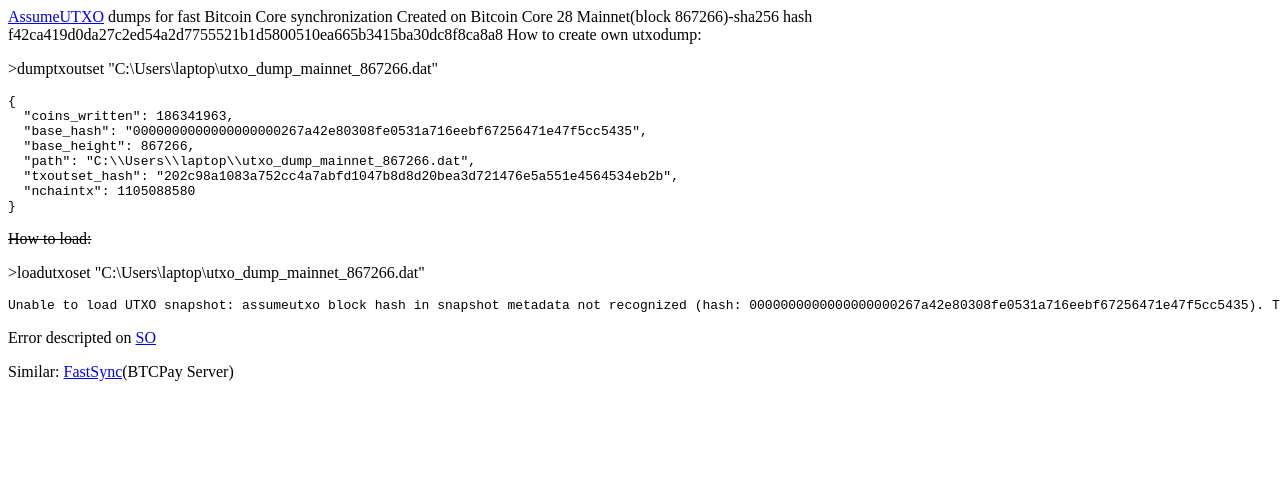
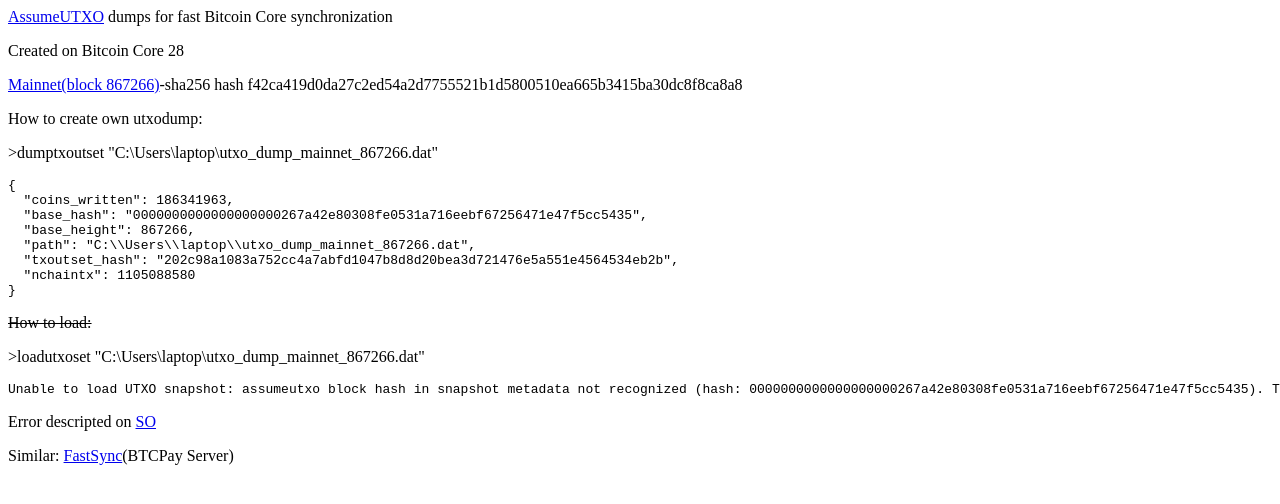
Before and after one commit to helpau/assumeutxo_dumps, a plain HTML site: page index.html in a window 1280 px wide. Shown: the top 504 px of the page. Drawn offline with Linux system fonts and the light colour scheme.

Commit message:
Update index.html

```diff
--- a/index.html
+++ b/index.html
@@ -1,7 +1,7 @@
-<p><a href="https://github.com/bitcoin/bitcoin/blob/master/doc/assumeutxo.md">AssumeUTXO</a> dumps for fast Bitcoin Core synchronization
-Created on Bitcoin Core 28
-Mainnet(block 867266)-sha256 hash f42ca419d0da27c2ed54a2d7755521b1d5800510ea665b3415ba30dc8f8ca8a8
-How to create own utxodump:</p>
+<p><a href="https://github.com/bitcoin/bitcoin/blob/master/doc/assumeutxo.md">AssumeUTXO</a> dumps for fast Bitcoin Core synchronization</p>
+<p>Created on Bitcoin Core 28</p>
+<p><a href="https://www.kaggle.com/datasets/helpau/bitcoin-utxo-dumpassumeutxo-mainnet-867266">Mainnet(block 867266)</a>-sha256 hash f42ca419d0da27c2ed54a2d7755521b1d5800510ea665b3415ba30dc8f8ca8a8</p>
+<p>How to create own utxodump:</p>
 <p>>dumptxoutset &quot;C:\Users\laptop\utxo_dump_mainnet_867266.dat&quot;</p>
 <pre><code>{
   <span class="hljs-attr">"coins_written"</span>: <span class="hljs-number">186341963</span>,
```
